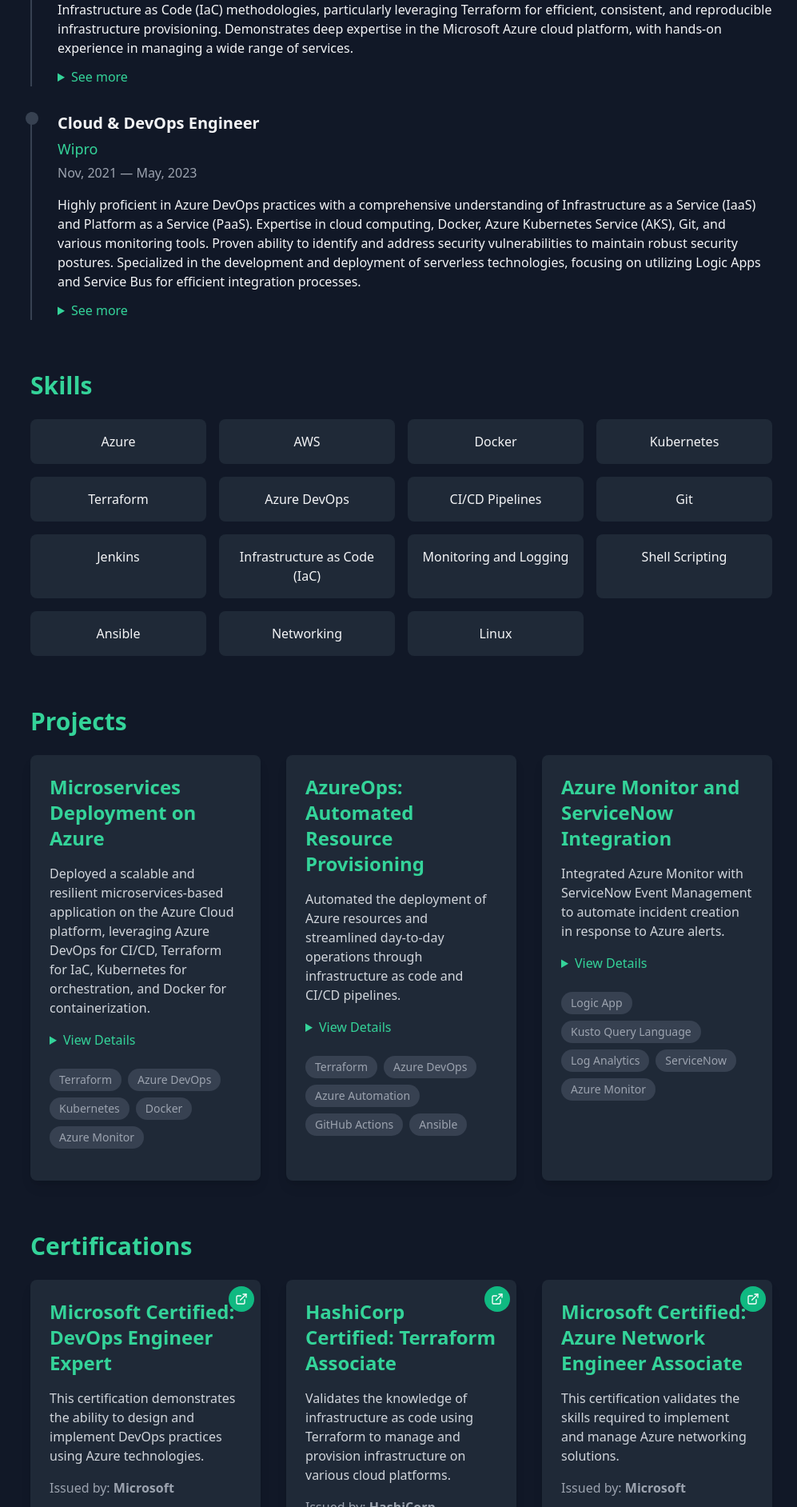
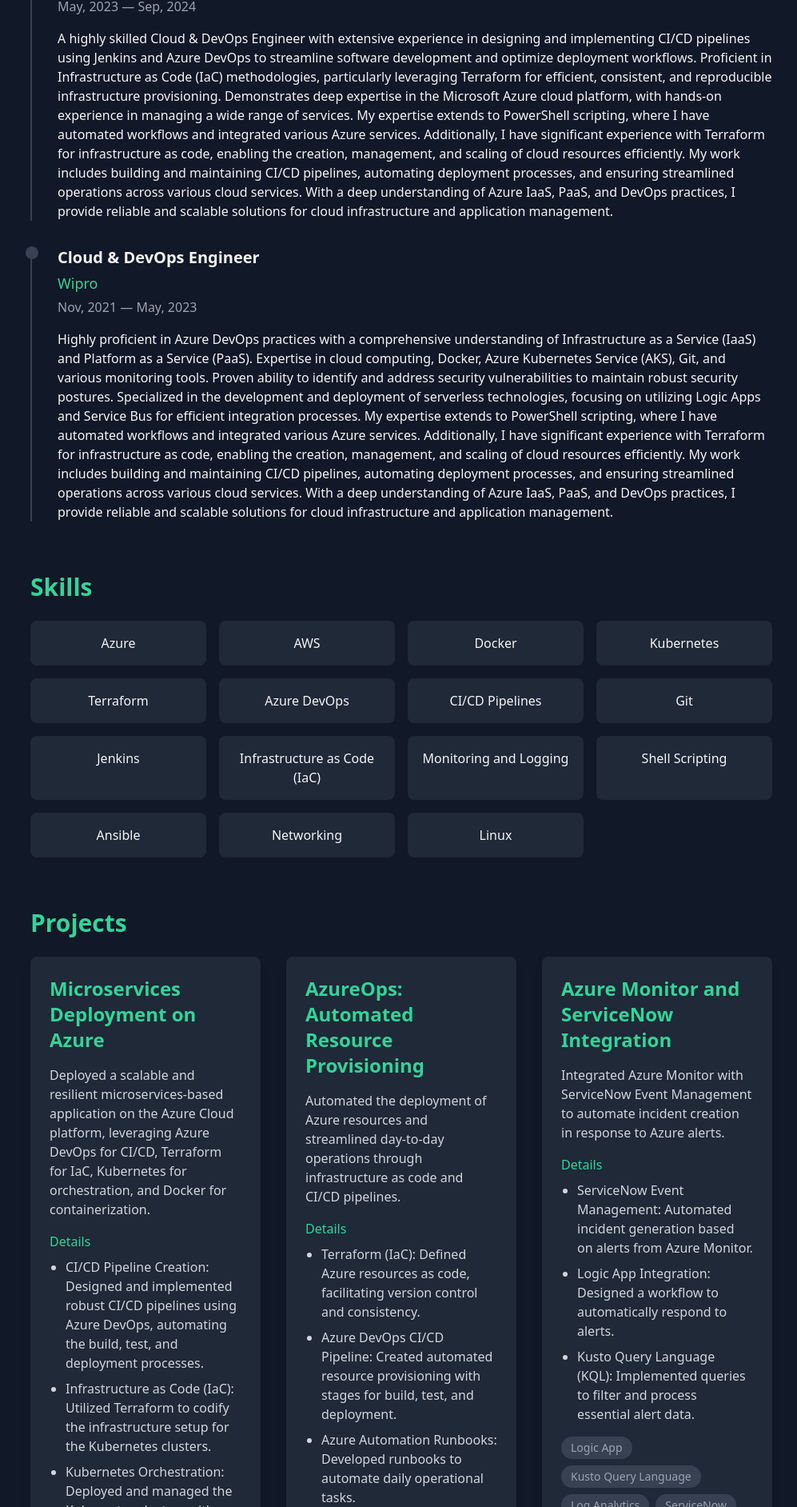
Before and after one commit to Aruphui/Arup-s-Portfolio-2025, a React (Create React App) app: page / in a window 1280 px wide. Shown: the part 876-2760 px from the top of the page at 80% size, without its empty margins (266-1263 px from the left). Built offline with nearby package versions, Linux system fonts and the light colour scheme.

Commit message:
Update Portfolio.js

```diff
--- a/src/components/Portfolio.js
+++ b/src/components/Portfolio.js
@@ -236,7 +236,7 @@
           </p>
         </section>
 
-        {/* Experience Section - Improved for mobile display */}
+        {/* Experience Section - Modified to show all content */}
         <section id="experience" className={`mb-16 transform transition-all duration-700 min-h-[100px] ${isVisible.experience ? 'translate-y-0 opacity-100' : 'translate-y-10 opacity-0'}`}>
           <h3 className="text-3xl font-bold text-emerald-400 mb-6">Experience</h3>
           <div className="space-y-8">
@@ -245,19 +245,19 @@
                 title: "DevOps Engineer",
                 company: "Metlife LTD",
                 period: "Sep, 2024 — Present",
-                description: "As a DevOps Engineer, I have hands-on experience working with a wide range of technologies, including Terraform Cloud for infrastructure management and automation, Azure DevOps for continuous integration and continuous delivery (CI/CD) pipelines, and Azure Kubernetes Service (AKS) for container orchestration. I have managed AKS upgrades, ensuring the smooth operation of Kubernetes clusters while maintaining optimal performance and security. I have implemented Istio for service mesh management, optimizing microservices communication, monitoring, and security within AKS environments."
+                description: "As a DevOps Engineer, I have hands-on experience working with a wide range of technologies, including Terraform Cloud for infrastructure management and automation, Azure DevOps for continuous integration and continuous delivery (CI/CD) pipelines, and Azure Kubernetes Service (AKS) for container orchestration. I have managed AKS upgrades, ensuring the smooth operation of Kubernetes clusters while maintaining optimal performance and security. I have implemented Istio for service mesh management, optimizing microservices communication, monitoring, and security within AKS environments. My expertise extends to PowerShell scripting, where I have automated workflows and integrated various Azure services. Additionally, I have significant experience with Terraform for infrastructure as code, enabling the creation, management, and scaling of cloud resources efficiently. My work includes building and maintaining CI/CD pipelines, automating deployment processes, and ensuring streamlined operations across various cloud services. With a deep understanding of Azure IaaS, PaaS, and DevOps practices, I provide reliable and scalable solutions for cloud infrastructure and application management."
               },
               {
                 title: "DevOps Engineer",
                 company: "Coforge LTD",
                 period: "May, 2023 — Sep, 2024",
-                description: "A highly skilled Cloud & DevOps Engineer with extensive experience in designing and implementing CI/CD pipelines using Jenkins and Azure DevOps to streamline software development and optimize deployment workflows. Proficient in Infrastructure as Code (IaC) methodologies, particularly leveraging Terraform for efficient, consistent, and reproducible infrastructure provisioning. Demonstrates deep expertise in the Microsoft Azure cloud platform, with hands-on experience in managing a wide range of services."
+                description: "A highly skilled Cloud & DevOps Engineer with extensive experience in designing and implementing CI/CD pipelines using Jenkins and Azure DevOps to streamline software development and optimize deployment workflows. Proficient in Infrastructure as Code (IaC) methodologies, particularly leveraging Terraform for efficient, consistent, and reproducible infrastructure provisioning. Demonstrates deep expertise in the Microsoft Azure cloud platform, with hands-on experience in managing a wide range of services. My expertise extends to PowerShell scripting, where I have automated workflows and integrated various Azure services. Additionally, I have significant experience with Terraform for infrastructure as code, enabling the creation, management, and scaling of cloud resources efficiently. My work includes building and maintaining CI/CD pipelines, automating deployment processes, and ensuring streamlined operations across various cloud services. With a deep understanding of Azure IaaS, PaaS, and DevOps practices, I provide reliable and scalable solutions for cloud infrastructure and application management."
               },
               {
                 title: "Cloud & DevOps Engineer",
                 company: "Wipro",
                 period: "Nov, 2021 — May, 2023",
-                description: "Highly proficient in Azure DevOps practices with a comprehensive understanding of Infrastructure as a Service (IaaS) and Platform as a Service (PaaS). Expertise in cloud computing, Docker, Azure Kubernetes Service (AKS), Git, and various monitoring tools. Proven ability to identify and address security vulnerabilities to maintain robust security postures. Specialized in the development and deployment of serverless technologies, focusing on utilizing Logic Apps and Service Bus for efficient integration processes."
+                description: "Highly proficient in Azure DevOps practices with a comprehensive understanding of Infrastructure as a Service (IaaS) and Platform as a Service (PaaS). Expertise in cloud computing, Docker, Azure Kubernetes Service (AKS), Git, and various monitoring tools. Proven ability to identify and address security vulnerabilities to maintain robust security postures. Specialized in the development and deployment of serverless technologies, focusing on utilizing Logic Apps and Service Bus for efficient integration processes. My expertise extends to PowerShell scripting, where I have automated workflows and integrated various Azure services. Additionally, I have significant experience with Terraform for infrastructure as code, enabling the creation, management, and scaling of cloud resources efficiently. My work includes building and maintaining CI/CD pipelines, automating deployment processes, and ensuring streamlined operations across various cloud services. With a deep understanding of Azure IaaS, PaaS, and DevOps practices, I provide reliable and scalable solutions for cloud infrastructure and application management."
               }
             ].map((job, index) => (
               <div key={index} className="group relative pl-8 border-l-2 border-gray-700 hover:border-emerald-400 transition-colors">
@@ -266,22 +266,12 @@
                 <h5 className="text-lg text-emerald-400 mb-1">{job.company}</h5>
                 <p className="text-gray-400 mb-4">{job.period}</p>
                 <p className="text-base" style={{ wordBreak: 'break-word' }}>{job.description}</p>
-
-                {/* Mobile-friendly details toggle */}
-                {job.description.length > 300 && (
-                  <details className="mt-3">
-                    <summary className="text-emerald-400 cursor-pointer">See more</summary>
-                    <p className="mt-2 text-base">
-                      My expertise extends to PowerShell scripting, where I have automated workflows and integrated various Azure services. Additionally, I have significant experience with Terraform for infrastructure as code, enabling the creation, management, and scaling of cloud resources efficiently. My work includes building and maintaining CI/CD pipelines, automating deployment processes, and ensuring streamlined operations across various cloud services. With a deep understanding of Azure IaaS, PaaS, and DevOps practices, I provide reliable and scalable solutions for cloud infrastructure and application management.
-                    </p>
-                  </details>
-                )}
               </div>
             ))}
           </div>
         </section>
 
-        {/* Skills Section - Improved for mobile */}
+        {/* Skills Section */}
         <section id="skills" className={`mb-16 transform transition-all duration-700 min-h-[100px] ${isVisible.skills ? 'translate-y-0 opacity-100' : 'translate-y-10 opacity-0'}`}>
           <h3 className="text-3xl font-bold text-emerald-400 mb-6">Skills</h3>
           <div className="grid grid-cols-2 md:grid-cols-3 lg:grid-cols-4 gap-4">
@@ -297,7 +287,7 @@
           </div>
         </section>
 
-        {/* Projects Section - Improved responsiveness */}
+        {/* Projects Section - Modified to show all content by default */}
         <section id="projects" className={`mb-16 transform transition-all duration-700 min-h-[100px] ${isVisible.projects ? 'translate-y-0 opacity-100' : 'translate-y-10 opacity-0'}`}>
           <h3 className="text-3xl font-bold text-emerald-400 mb-6">Projects</h3>
           <div className="grid grid-cols-1 sm:grid-cols-2 lg:grid-cols-3 gap-8">
@@ -337,15 +327,15 @@
                 <h4 className="text-2xl font-semibold text-emerald-400 mb-4">{project.title}</h4>
                 <p className="text-gray-300 mb-4">{project.description}</p>
 
-                {/* Accordion for project details - mobile friendly */}
-                <details className="mb-4 cursor-pointer">
-                  <summary className="text-emerald-400 font-medium mb-2">View Details</summary>
-                  <ul className="list-disc pl-5 space-y-2 mt-2">
+                {/* Project details shown by default */}
+                <div className="mb-4">
+                  <h5 className="text-emerald-400 font-medium mb-2">Details</h5>
+                  <ul className="list-disc pl-5 space-y-2">
                     {project.details.map((detail, i) => (
                       <li key={i} className="text-gray-300">{detail}</li>
                     ))}
                   </ul>
-                </details>
+                </div>
 
                 <div className="flex flex-wrap gap-2 mb-4">
                   {project.techStack.map((tech, tIndex) => (
@@ -359,7 +349,7 @@
           </div>
         </section>
 
-        {/* Certifications Section - Improved for mobile */}
+        {/* Certifications Section */}
         <section id="certifications" className={`mb-16 transform transition-all duration-700 min-h-[100px] ${isVisible.certifications ? 'translate-y-0 opacity-100' : 'translate-y-10 opacity-0'}`}>
           <h3 className="text-3xl font-bold text-emerald-400 mb-6">Certifications</h3>
           <div className="grid grid-cols-1 sm:grid-cols-2 lg:grid-cols-3 gap-8">
@@ -402,7 +392,7 @@
           </div>
         </section>
 
-        {/* Education Section - Improved for mobile */}
+        {/* Education Section */}
         <section id="education" className={`mb-16 transform transition-all duration-700 min-h-[100px] ${isVisible.education ? 'translate-y-0 opacity-100' : 'translate-y-10 opacity-0'}`}>
           <h3 className="text-3xl font-bold text-emerald-400 mb-6">Education</h3>
           <div className="space-y-6">
@@ -429,7 +419,7 @@
           </div>
         </section>
 
-        {/* Contact Section - Improved for mobile */}
+        {/* Contact Section */}
         <section id="contact" className={`mb-16 transform transition-all duration-700 min-h-[100px] ${isVisible.contact ? 'translate-y-0 opacity-100' : 'translate-y-10 opacity-0'}`}>
           <h3 className="text-3xl font-bold text-emerald-400 mb-6">Contact</h3>
           <div className="bg-gray-800 p-6 rounded-lg shadow-lg">
@@ -479,7 +469,7 @@
           </div>
         </section>
 
-        {/* Footer - Improved for mobile */}
+        {/* Footer */}
         <footer className="text-center text-gray-400 pb-8 pt-8">
           <p>© 2025 Arup Jyoti Hui. All rights reserved.</p>
           <p className="mt-2">Built with React and Tailwind CSS</p>
```
